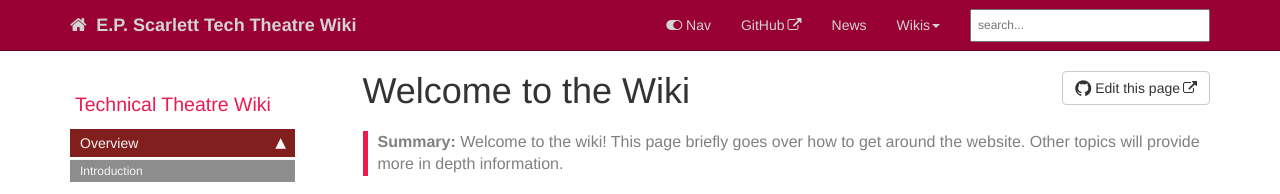
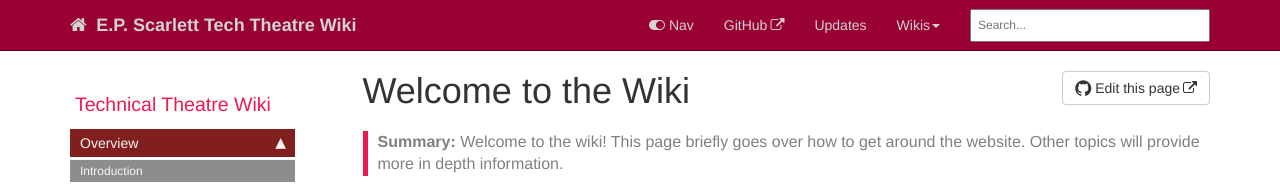
Before and after one commit to epstechtheatre/epstechtheatre.github.io, a Jekyll site: the page built from docs/index.md, in a window 1280 px wide. Shown: the top 194 px of the page. Built offline with Jekyll 4.4.1, drawn with Linux system fonts in a browser that asks for light colours; comment, search, counter and statistics services are not loaded.

```diff
--- a/docs/_data/strings.yml
+++ b/docs/_data/strings.yml
@@ -1,5 +1,5 @@
 
 
 # placed here for translation purposes
-search_placeholder_text: search...
+search_placeholder_text: Search...
 search_no_results_text: No results found.
--- a/docs/_data/tags.yml
+++ b/docs/_data/tags.yml
@@ -2,7 +2,6 @@
 # If you are using the createtag script, don't leave an blank line at the end of this file.
 # In other words, the last line must be the last tag in the allowed-tags list.
 allowed-tags:
-  - contributing
   - getting_started
   - lighting
   - maintenance
@@ -11,3 +10,4 @@ allowed-tags:
   - other
   - sound
   - troubleshooting
+  - guide
--- a/docs/_data/topnav.yml
+++ b/docs/_data/topnav.yml
@@ -5,7 +5,7 @@ topnav:
   items:
     - title: GitHub
       external_url: https://github.com/epstechtheatre/epstechtheatre.github.io/
-    - title: News
+    - title: Updates
       url: /news
 
 #Topnav dropdowns
```
